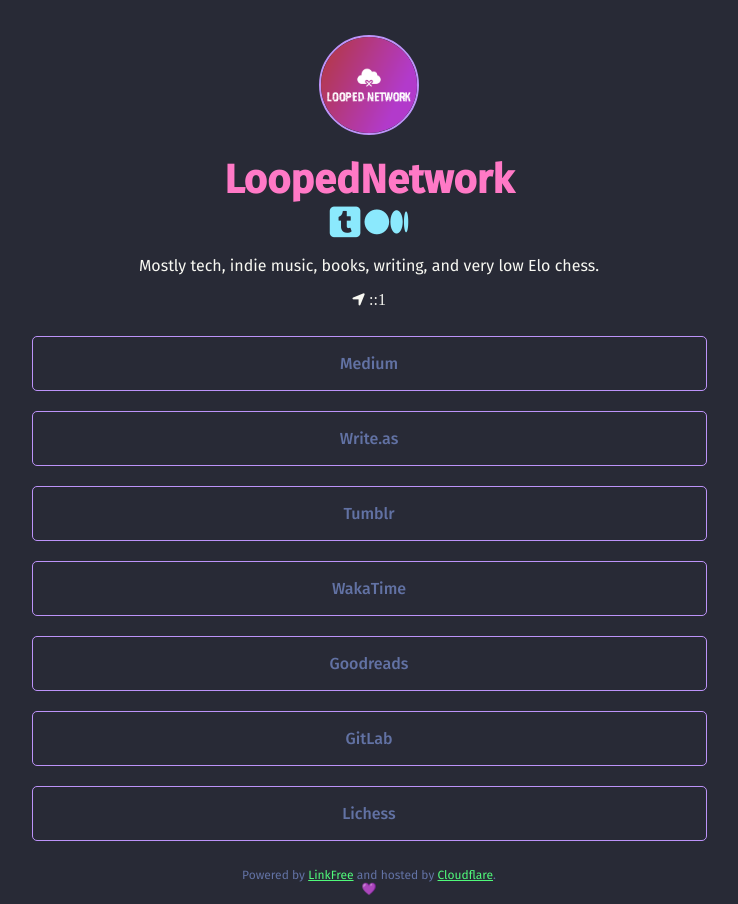
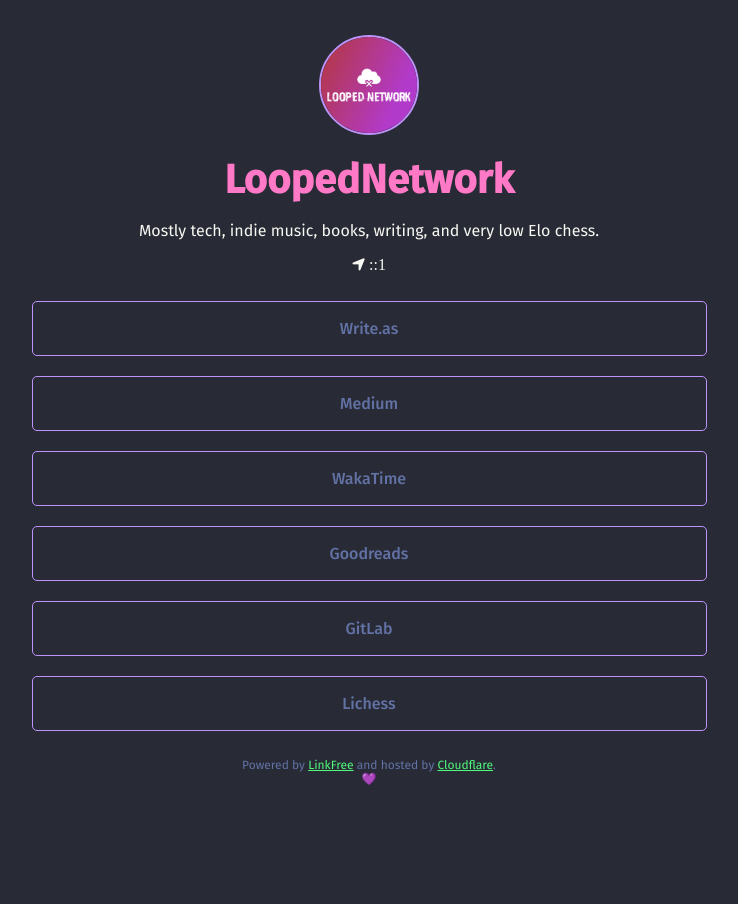
Before and after one commit to jfabry-noc/LoopedNetwork, a plain HTML site: page html/index.html in a window 1280 px wide. Shown: the whole page, without its empty margins (271-1009 px from the left). After the commit the page ends 800 px from the top, so only its background shows below. Drawn offline with Linux system fonts and the light colour scheme.

Commit message:
Removes older links from the site. Updates the 404 page.

```diff
--- a/html/index.html
+++ b/html/index.html
@@ -14,12 +14,10 @@
     <img id="userPhoto" src="img/default.png" alt="User Photo">
 
     <a href="" id="userName">LoopedNetwork</a>
-    <a href="https://loopednetwork.tumblr.com"><i class="fab fa-tumblr-square" aria-hidden="true"></i></a> <a href="https://loopednetwork.medium.com"><i class="fab fa-medium" aria-hidden="true"></i></a>
     <p>Mostly tech, indie music, books, writing, and very low Elo chess.</p><i class="fas fa-location-arrow" aria-hidden="true"></i> ::1</p>
     <div id="links">
+        <a class="link" href="https://blog.looped.network/" target="_blank">Write.as</a>
         <a class="link" href="https://loopednetwork.medium.com/" target="_blank">Medium</a>
-        <a class="link" href="https://blog.looped.network/" target="_blank">Write.as</a>
-        <a class="link" href="https://loopednetwork.tumblr.com" target="_blank">Tumblr</a>
         <a class="link" href="https://wakatime.com/@LoopedNetwork" target="_blank">WakaTime</a>
         <a class="link" href="https://goodreads.com/loopednetwork" target="_blank">Goodreads</a>
         <a class="link" href="https://gitlab.com/loopednetwork" target="_blank">GitLab</a>
```
Also changed, not shown: html/404.html (+1 -1 lines).
